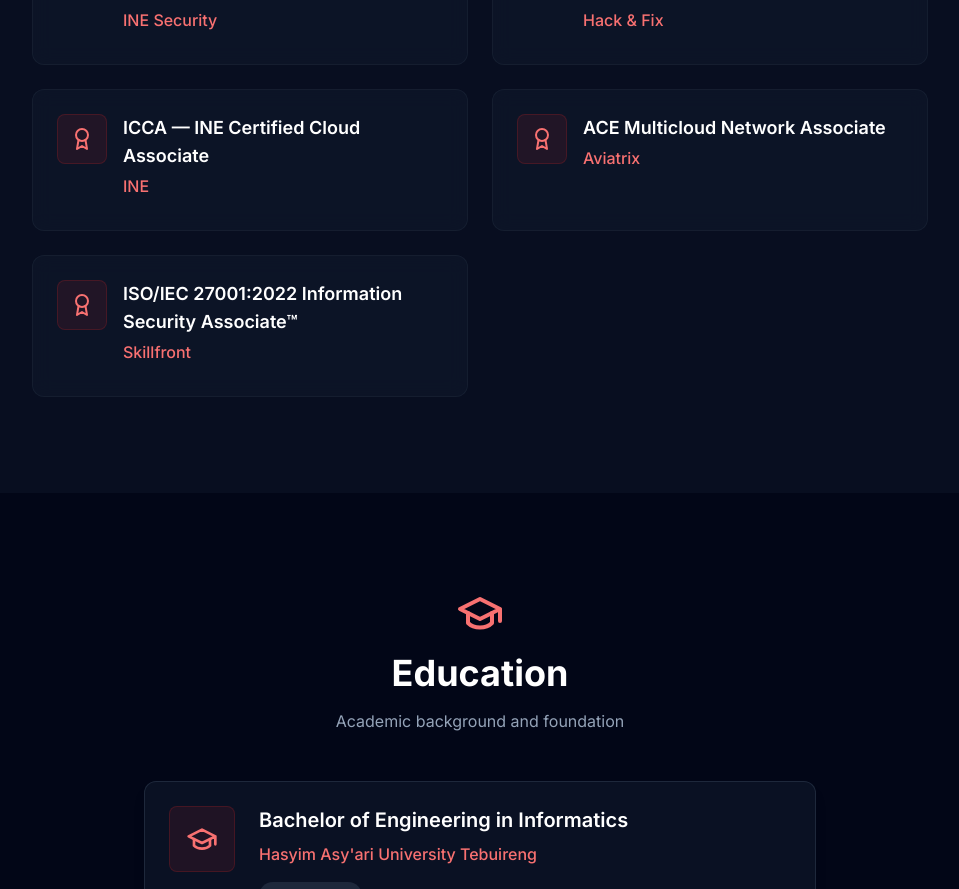
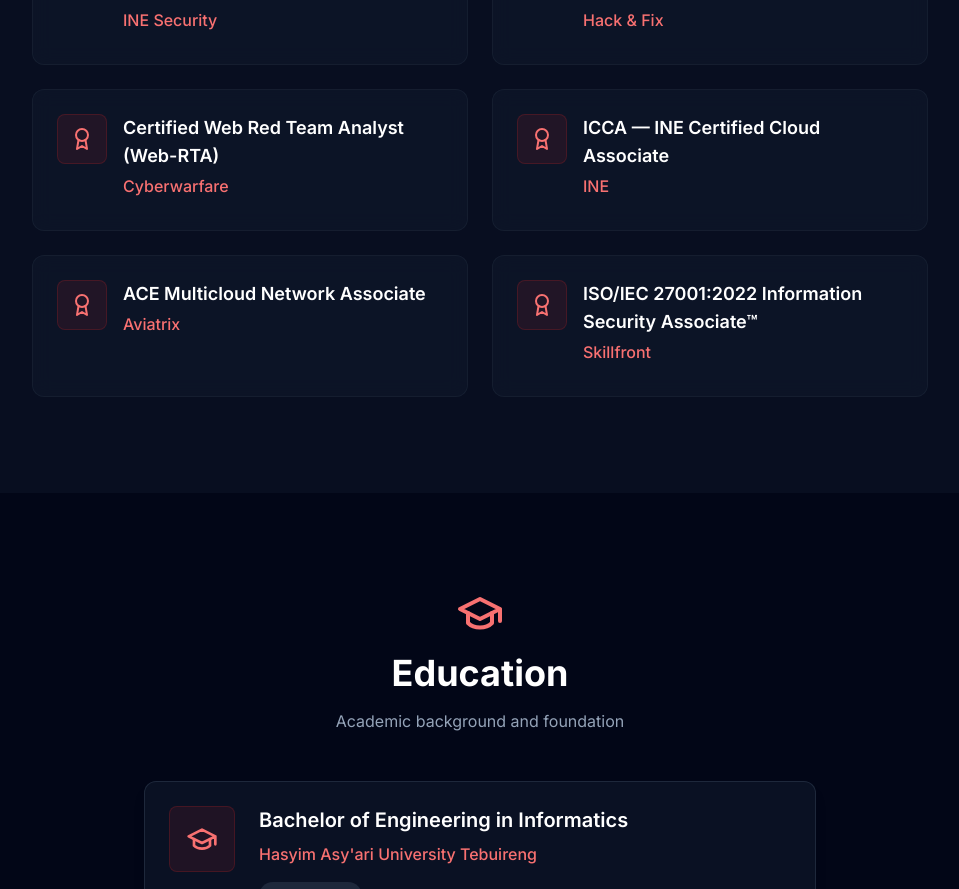
Before and after one commit to arisarisyi/my-porto, a React (Vite) app: page / in a window 1280 px wide. Shown: the part 4942-5831 px from the top of the page, without its empty margins (160-1119 px from the left). Built offline with nearby package versions, Linux system fonts and the light colour scheme.

Commit message:
update cert with WEB-RTA

```diff
--- a/src/data/profile.ts
+++ b/src/data/profile.ts
@@ -223,6 +223,12 @@
     link: "https://academy.hackandfix.com/certificate-page/?user=23224&course=54294",
   },
   {
+    id: "6",
+    title: "Certified Web Red Team Analyst (Web-RTA)",
+    issuer: "Cyberwarfare",
+    link: "https://labs.cyberwarfare.live/credential/achievement/6995cd3cba8390c68e9d4fc5",
+  },
+  {
     id: "3",
     title: "ICCA — INE Certified Cloud Associate",
     issuer: "INE",
```
